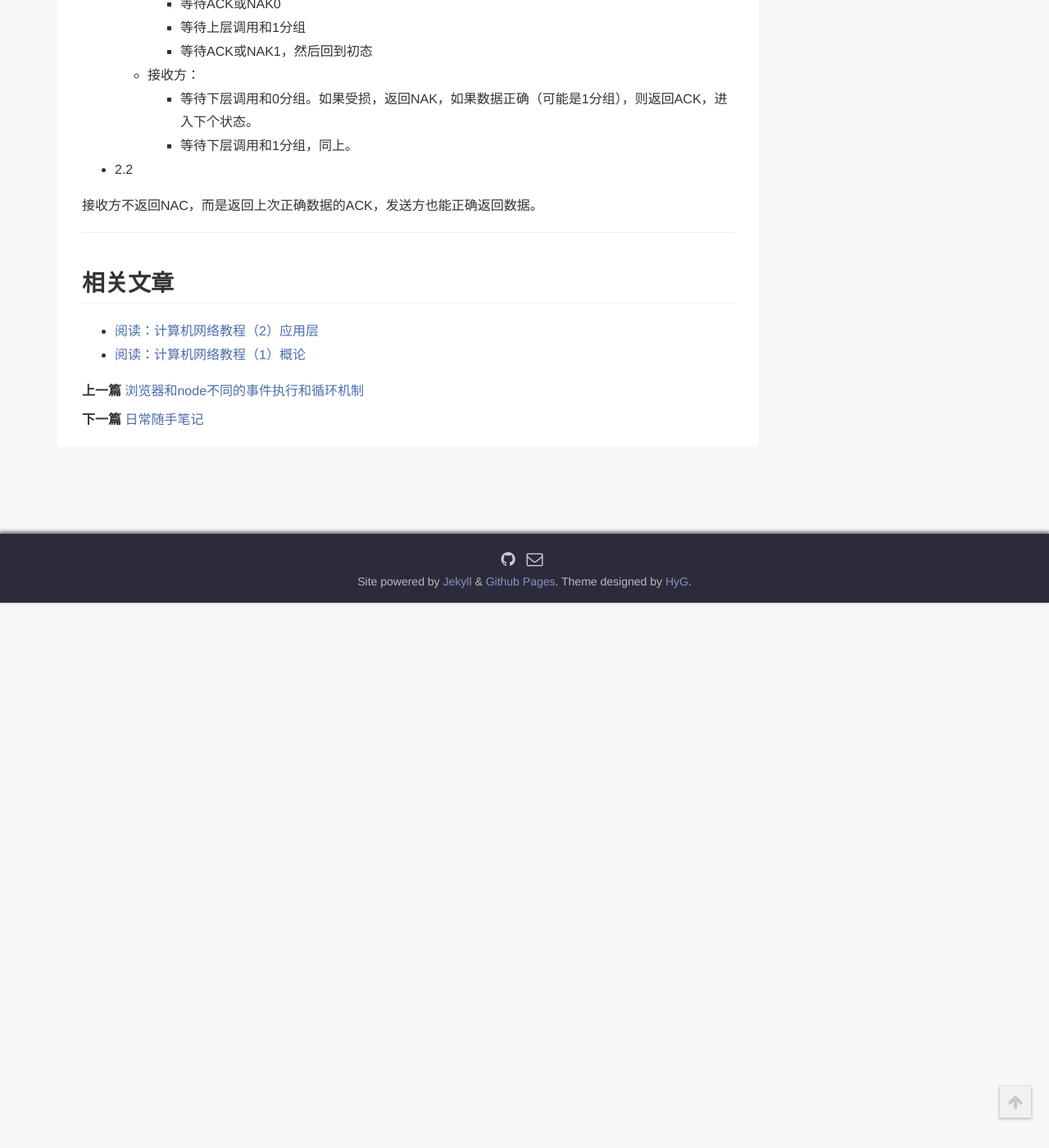
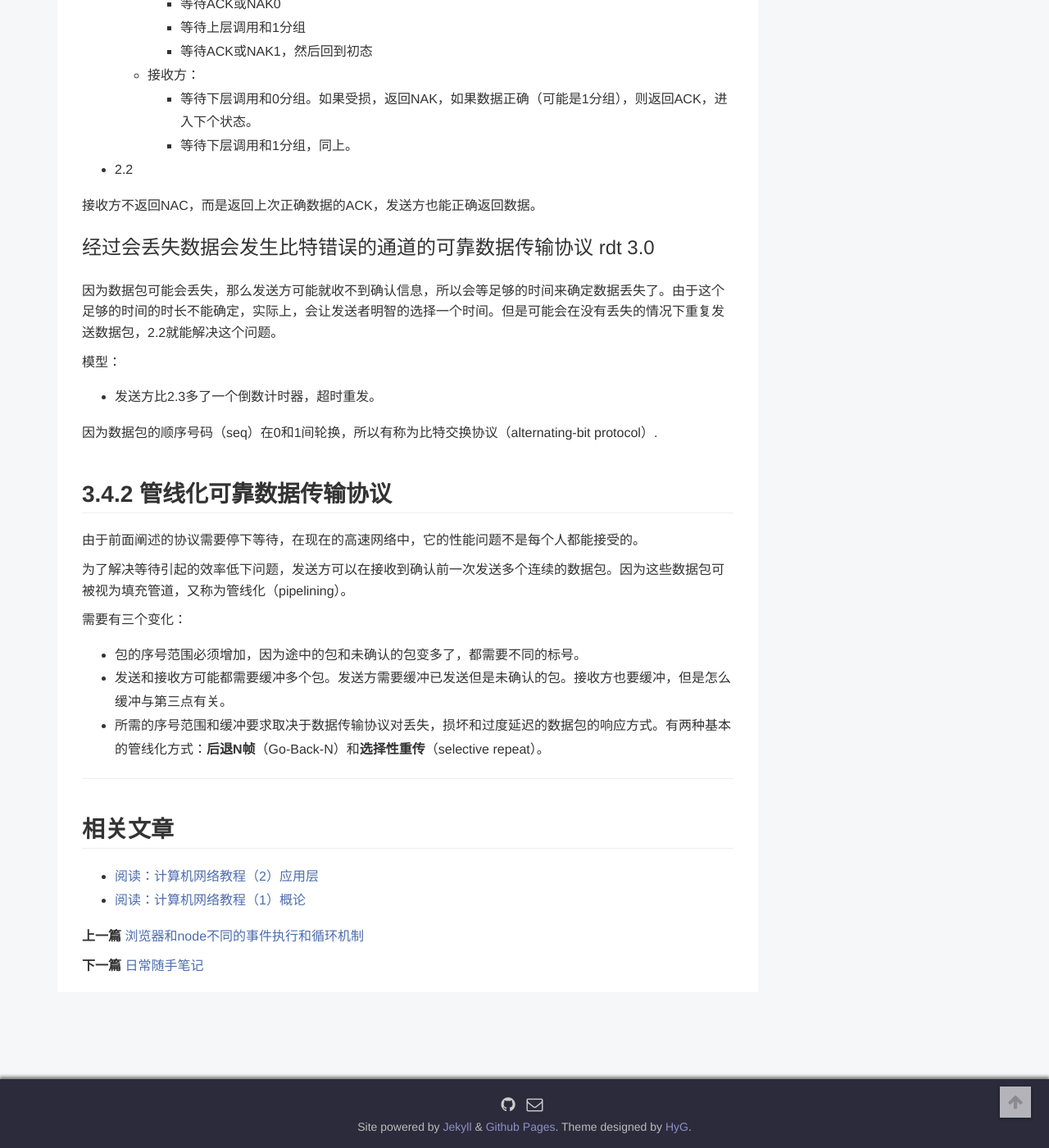
Before and after one commit to toBeTheLight/toBeTheLight.github.io, a Jekyll site: the page built from _posts/2018-03-19-计算机网络教程3 传输层.md, in a window 1280 px wide and 1400 px high, scrolled down 6102 px. Shown: the whole window at 82% size. Built offline with Jekyll 4.4.1, drawn with Linux system fonts in a browser that asks for light colours; a style sheet for code colours, icons or effects is not loaded; before the commit the page ends 6837 px from its top, so only the background shows below that; some of the changed text lies outside the part shown.

Commit message:
update: 3.4.2

```diff
--- a/_posts/2018-03-19-计算机网络教程3 传输层.md
+++ b/_posts/2018-03-19-计算机网络教程3 传输层.md
@@ -213,3 +213,25 @@ ARQ中有三个附加协议：
 * 2.2
 
 接收方不返回NAC，而是返回上次正确数据的ACK，发送方也能正确返回数据。
+
+### 经过会丢失数据会发生比特错误的通道的可靠数据传输协议 rdt 3.0
+
+因为数据包可能会丢失，那么发送方可能就收不到确认信息，所以会等足够的时间来确定数据丢失了。由于这个足够的时间的时长不能确定，实际上，会让发送者明智的选择一个时间。但是可能会在没有丢失的情况下重复发送数据包，2.2就能解决这个问题。
+
+模型：
+
+* 发送方比2.3多了一个倒数计时器，超时重发。
+
+因为数据包的顺序号码（seq）在0和1间轮换，所以有称为比特交换协议（alternating-bit protocol）.
+
+## 3.4.2 管线化可靠数据传输协议
+
+由于前面阐述的协议需要停下等待，在现在的高速网络中，它的性能问题不是每个人都能接受的。
+
+为了解决等待引起的效率低下问题，发送方可以在接收到确认前一次发送多个连续的数据包。因为这些数据包可被视为填充管道，又称为管线化（pipelining）。
+
+需要有三个变化：
+
+* 包的序号范围必须增加，因为途中的包和未确认的包变多了，都需要不同的标号。
+* 发送和接收方可能都需要缓冲多个包。发送方需要缓冲已发送但是未确认的包。接收方也要缓冲，但是怎么缓冲与第三点有关。
+* 所需的序号范围和缓冲要求取决于数据传输协议对丢失，损坏和过度延迟的数据包的响应方式。有两种基本的管线化方式：**后退N帧**（Go-Back-N）和**选择性重传**（selective repeat）。
```
Also changed, not shown: other parts of _posts/2018-03-19-计算机网络教程3 传输层.md (+2 -2 lines).
